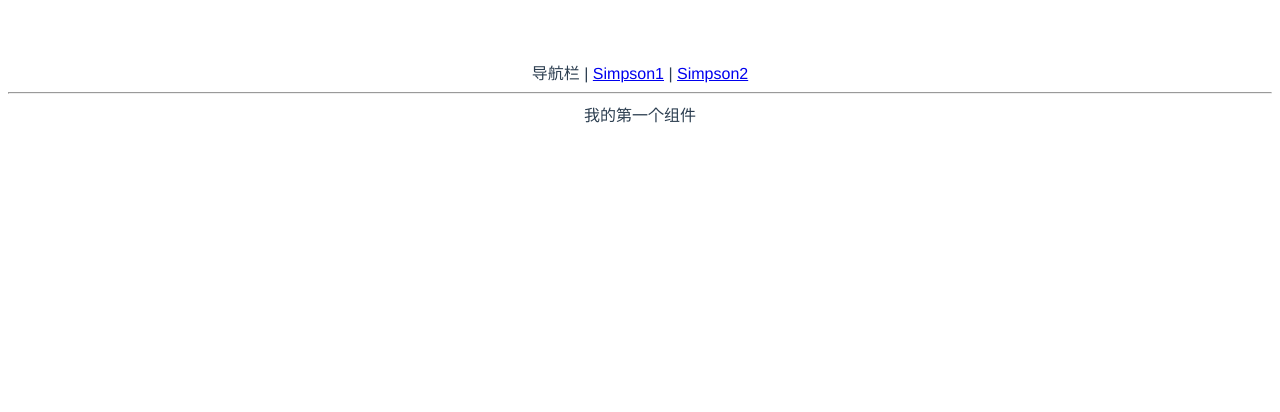
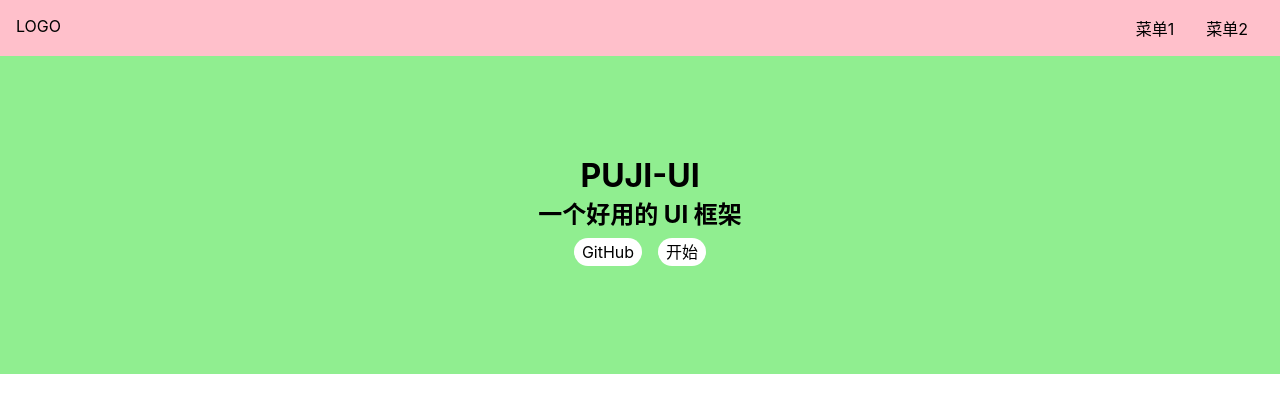
Before and after one commit to simpson007/puji-ui-02, a Vue app: page / in a window 1280 px wide. Shown: the top 412 px of the page. Built offline with nearby package versions, Linux system fonts and the light colour scheme.

Commit message:
Home 界面 css 优化

```diff
--- a/package.json
+++ b/package.json
@@ -10,6 +10,7 @@
     "vue-router": "^4.0.12"
   },
   "devDependencies": {
+    "sass": "1.26.10",
     "@vue/compiler-sfc": "^3.0.0-rc.1",
     "vite": "^1.0.0-rc.1"
   }
--- a/src/App.vue
+++ b/src/App.vue
@@ -1,8 +1,4 @@
 <template>
-  <div>导航栏 |
-    <router-link to="/">Simpson1</router-link> |
-    <router-link to="/xxx">Simpson2</router-link></div>
-  <hr/>
   <router-view />
 </template>
 
--- a/src/components/Simpson1.vue
+++ /dev/null
@@ -1,5 +0,0 @@
-<template>
-  <div>
-    我的第一个组件
-  </div>
-</template>
--- a/src/components/Simpson2.vue
+++ /dev/null
@@ -1,5 +0,0 @@
-<template>
-  <div>
-    simpson 2
-  </div>
-</template>
--- /dev/null
+++ b/src/components/Topnav.vue
@@ -0,0 +1,33 @@
+<template>
+  <div class="topnav">
+    <div class="logo">LOGO</div>
+    <ul class="menu">
+      <li>菜单1</li>
+      <li>菜单2</li>
+    </ul>
+  </div>
+</template>
+<script lang="ts">
+export default {
+
+}
+</script>
+<style lang="scss" scoped>
+.topnav {
+  background: pink;
+  display: flex;
+  padding: 16px;
+  > .logo {
+    max-width: 6em;
+    margin-right: auto;
+  }
+  > .menu {
+    display: flex;
+    white-space: nowrap;
+    flex-wrap: nowrap;
+    > li {
+      margin: 0 1em;
+    }
+  }
+}
+</style>
--- a/src/index.css
+++ /dev/null
@@ -1,8 +0,0 @@
-#app {
-  font-family: Avenir, Helvetica, Arial, sans-serif;
-  -webkit-font-smoothing: antialiased;
-  -moz-osx-font-smoothing: grayscale;
-  text-align: center;
-  color: #2c3e50;
-  margin-top: 60px;
-}
--- /dev/null
+++ b/src/index.scss
@@ -0,0 +1,25 @@
+* {
+  margin: 0;
+  padding: 0;
+  box-sizing: border-box;
+}
+ul,
+ol {
+  list-style: none;
+}
+a {
+  text-decoration: none;
+  color: inherit;
+  &:hover {
+    border-bottom: 1px solid;
+    cursor: pointer;
+  }
+}
+body {
+  font-size: 16px;
+  font-family: -apple-system, "Noto Sans", "Helvetica Neue", Helvetica,
+  "Nimbus Sans L", Arial, "Liberation Sans", "PingFang SC", "Hiragino Sans GB",
+  "Noto Sans CJK SC", "Source Han Sans SC", "Source Han Sans CN", "Microsoft YaHei",
+  "Wenquanyi Micro Hei", "WenQuanYi Zen Hei", "ST Heiti", SimHei, "WenQuanYi Zen Hei Sharp",
+  sans-serif;
+}
--- /dev/null
+++ b/src/views/Doc.vue
@@ -0,0 +1,16 @@
+<template>
+  <div>
+    <Topnav/>
+    <div class="content">
+      <aside>边栏</aside>
+      <main>主内容</main>
+    </div>
+  </div>
+</template>
+
+<script lang="ts">
+import Topnav from '../components/Topnav.vue'
+export default {
+  components: {Topnav}
+}
+</script>
--- /dev/null
+++ b/src/views/Home.vue
@@ -0,0 +1,45 @@
+<template>
+  <div>
+    <Topnav/>
+    <div class="banner">
+      <h1>PUJI-UI</h1>
+      <h2>一个好用的 UI 框架</h2>
+      <p class="actions">
+        <a>GitHub</a>
+        <a>开始</a>
+      </p>
+    </div>
+  </div>
+</template>
+
+<script lang="ts">
+import Topnav from "../components/Topnav.vue";
+
+export default {
+  components: {Topnav},
+};
+</script>
+
+<style lang="scss" scoped>
+.banner {
+  padding: 100px 0;
+  display: flex;
+  justify-content: center;
+  align-items: center;
+  flex-direction: column;
+  background: lightgreen;
+  > .actions{
+    padding: 8px 0;
+    a {
+      margin:0 8px;
+      background: #fff;
+      display: inline-block;
+      $h: 28px;
+      height: $h;
+      line-height: $h;
+      border-radius: $h/2;
+      padding: 0 8px;
+    }
+  }
+}
+</style>
```
Also changed, not shown: src/components/HelloWorld.vue (deleted, +0 -19 lines), src/main.ts (+5 -5 lines), 1 other file (tests, documents, lock files or other folders).
